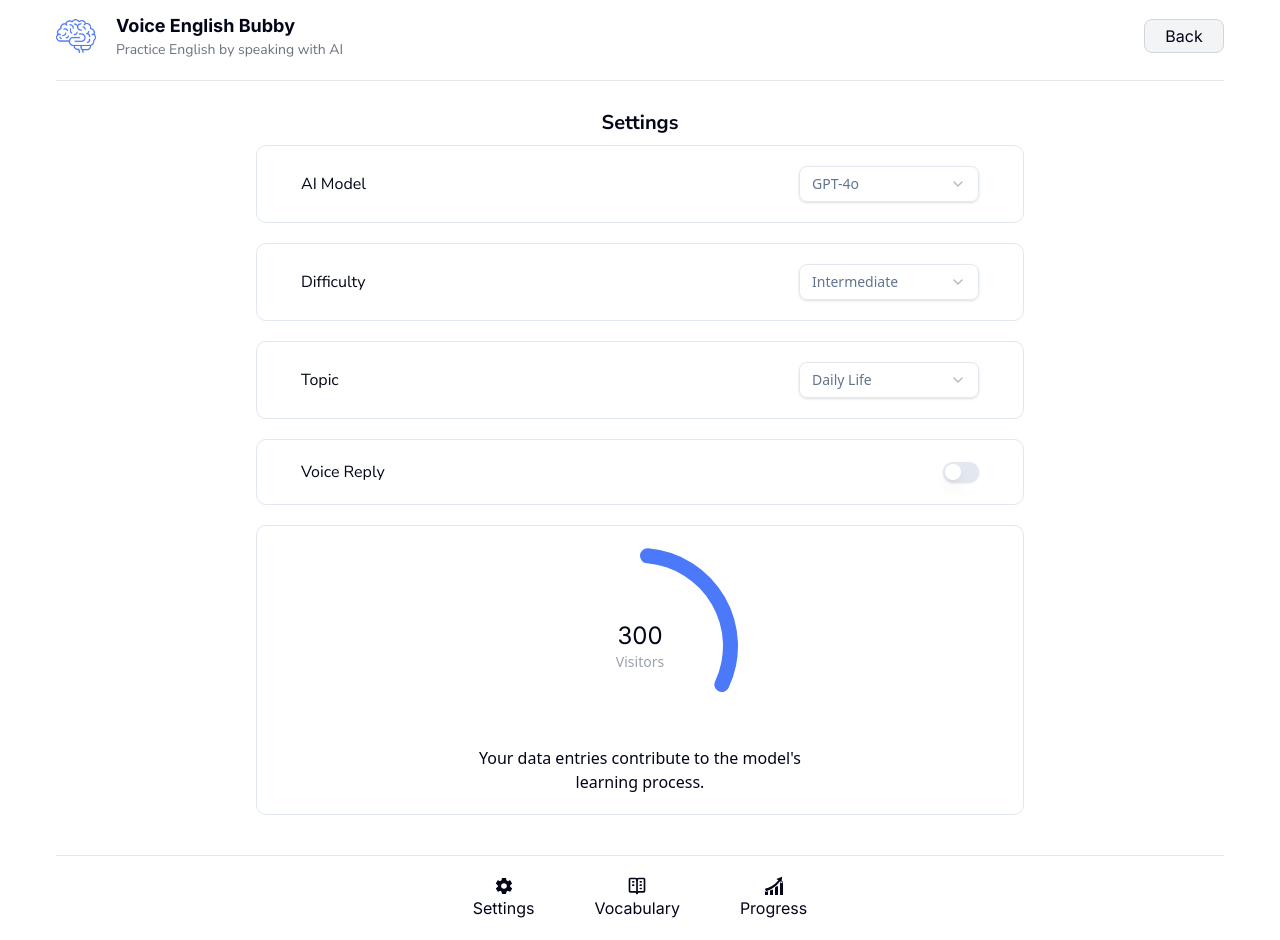
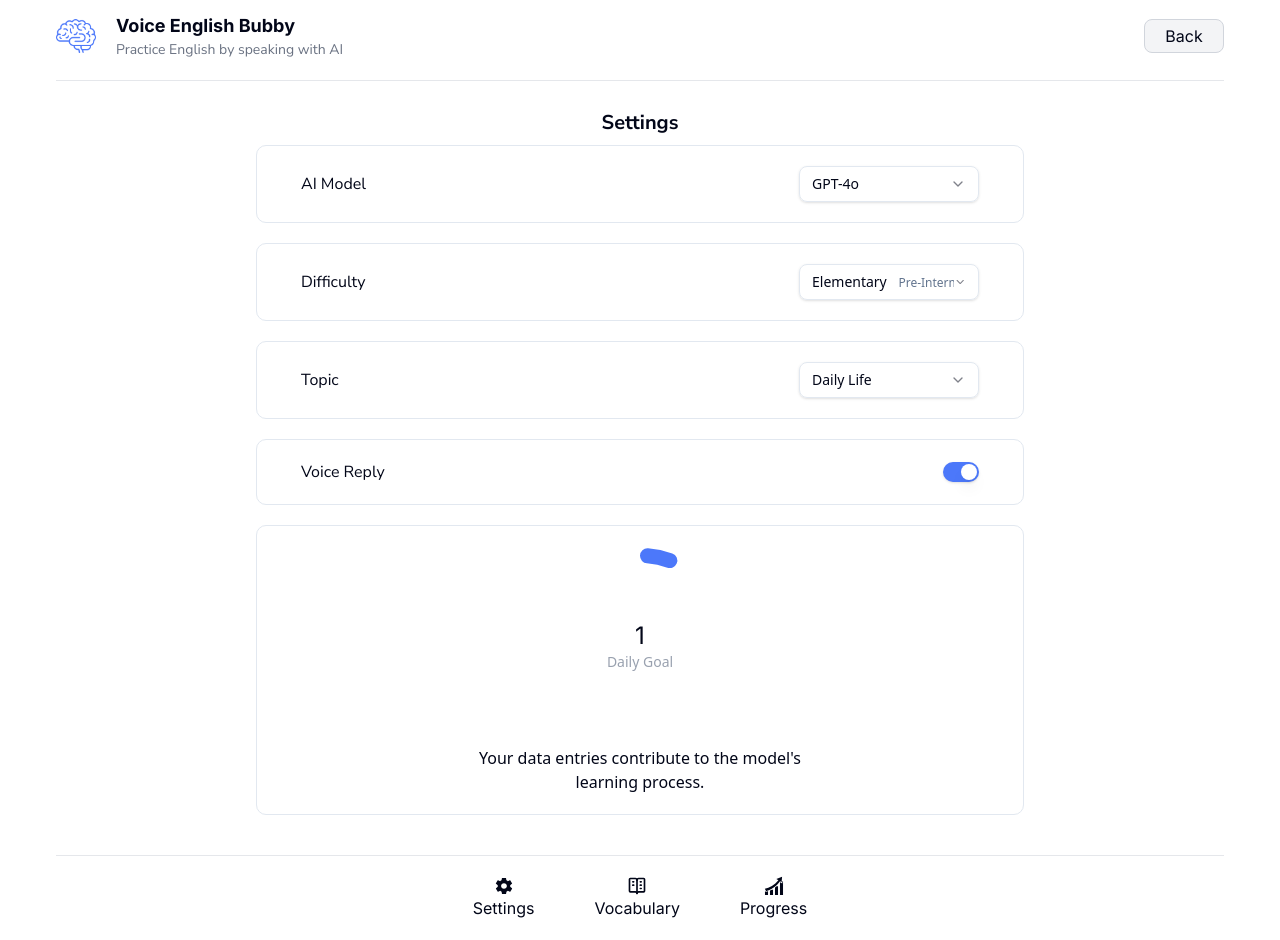
Before and after one commit to AtakanAkin1/voice-english-bubby, a Next.js app: page /settings in a window 1280 px wide. Built offline with nearby package versions, Linux system fonts and the light colour scheme.

Commit message:
Add settingsStore.ts using Zustand for state management

```diff
--- a/app/settings/page.tsx
+++ b/app/settings/page.tsx
@@ -1,10 +1,10 @@
+"use client"
 import React from 'react';
 import {
     Select,
     SelectContent,
     SelectGroup,
     SelectItem,
-    SelectLabel,
     SelectTrigger,
     SelectValue
 } from "@/components/ui/select";
@@ -14,8 +14,21 @@ import CustomBox from "@/components/boxs/CustomBox";
 import styles from "./settings.module.css";
 import { Switch } from "@/components/ui/switch";
 import CustomHeading from "@/components/headings/CustomHeading";
+import {useSettingsStore} from "@/store/settingsStore";
 
 const Settings = () => {
+    const {
+        difficulty,
+        setDifficulty,
+        aiModel,
+        setAIModel,
+        topic,
+        setTopic,
+        voiceReply,
+        setVoiceReply,
+        score
+    } = useSettingsStore();
+
     return (
         <div className="flex flex-col pb-10">
             <CustomHeading text="Settings" textDirection="justify-center" />
@@ -23,9 +36,12 @@ const Settings = () => {
                 <CustomBox>
                    <div className={styles.boxDiv}>
                        <span className="font-nunito">AI Model</span>
-                       <Select>
+                       <Select
+                           value={aiModel}
+                           onValueChange={setAIModel}
+                       >
                            <SelectTrigger className="w-[180px]">
-                               <SelectValue placeholder="GPT-4o" />
+                               <SelectValue/>
                            </SelectTrigger>
                            <SelectContent>
                                <SelectGroup>
@@ -48,9 +64,12 @@ const Settings = () => {
                 <CustomBox>
                     <div className={styles.boxDiv}>
                         <span className="font-nunito">Difficulty</span>
-                        <Select>
+                        <Select
+                            value={difficulty}
+                            onValueChange={(value) => setDifficulty(value)}
+                        >
                             <SelectTrigger className="w-[180px]">
-                                <SelectValue placeholder="Intermediate" />
+                                <SelectValue/>
                             </SelectTrigger>
 
                             <SelectContent>
@@ -85,9 +104,12 @@ const Settings = () => {
                 <CustomBox>
                     <div className={styles.boxDiv}>
                         <span className="font-nunito">Topic</span>
-                        <Select>
+                        <Select
+                            value={topic}
+                            onValueChange={setTopic}
+                        >
                             <SelectTrigger className="w-[180px]">
-                                <SelectValue placeholder="Daily Life" />
+                                <SelectValue/>
                             </SelectTrigger>
                             <SelectContent>
                                 <SelectGroup>
@@ -110,19 +132,20 @@ const Settings = () => {
                 <CustomBox>
                     <div className={styles.boxDiv}>
                         <span className="font-nunito">Voice Reply</span>
-                        <Switch />
+                        <Switch
+                            checked={voiceReply}
+                            onCheckedChange={(checked) => setVoiceReply(checked)}
+                        />
                     </div>
                 </CustomBox>
                 <CustomBox>
-                   <div className="">
-                       <RadialProgress value={300} max={900}/>
-
+                   <div>
+                       <RadialProgress value={score} max={15} description={"Daily Goal"}/>
                        <div className="text-center">
                            Your data entries contribute to the model's <br/>learning process.
                        </div>
                    </div>
                 </CustomBox>
-
             </div>
         </div>
     );
--- a/components/ui/radial-progress.tsx
+++ b/components/ui/radial-progress.tsx
@@ -2,13 +2,12 @@
 
 import { RadialBarChart, RadialBar, PolarAngleAxis } from "recharts"
 
-export function RadialProgress({
-                                   value,
-                                   max = 100,
-                               }: {
-    value: number
-    max?: number
-}) {
+export function RadialProgress({value,max = 100, description}:
+    {
+        value: number
+        max?: number
+        description: string
+    }) {
     const percent = (value / max) * 100
 
     const data = [
@@ -39,7 +38,7 @@ export function RadialProgress({
 
             <div className="absolute flex flex-col items-center">
                 <span className="font-inter text-2xl">{value}</span>
-                <span className="text-sm text-gray-400">Visitors</span>
+                <span className="text-sm text-gray-400">{description}</span>
             </div>
         </div>
     )
--- a/package.json
+++ b/package.json
@@ -26,7 +26,8 @@
     "recharts": "^3.5.1",
     "tailwind-merge": "^3.4.0",
     "tailwindcss-animate": "^1.0.7",
-    "tw-animate-css": "^1.4.0"
+    "tw-animate-css": "^1.4.0",
+    "zustand": "^5.0.10"
   },
   "devDependencies": {
     "@tailwindcss/postcss": "^4",
--- /dev/null
+++ b/store/settingsStore.ts
@@ -0,0 +1,38 @@
+import { create } from "zustand";
+
+interface SettingsState {
+    difficulty: string;
+    aiModel: string;
+    topic: string;
+    voiceReply: boolean;
+    score: number;
+
+    setDifficulty: (newDifficulty: string) => void;
+    setAIModel: (newAIModel: string) => void;
+    setTopic: (newTopic: string) => void;
+    setVoiceReply: (newVoiceReply: boolean) => void;
+    setScore: (newScore: number) => void;
+}
+
+export const useSettingsStore = create<SettingsState>((set) => ({
+    difficulty: "elementary",
+    aiModel: "gpt-4o",
+    topic: "dailyLife",
+    voiceReply: true,
+    score: 1,
+
+    setDifficulty: (newDifficulty) =>
+        set({ difficulty: newDifficulty }),
+
+    setAIModel: (newAIModel) =>
+        set({ aiModel: newAIModel }),
+
+    setTopic: (newTopic) =>
+        set({ topic: newTopic }),
+
+    setVoiceReply: (newVoiceReply) =>
+        set({ voiceReply: newVoiceReply }),
+
+    setScore: (newScore) =>
+        set({ score: newScore }),
+}));
```
Also changed, not shown: 1 other file (tests, documents, lock files or other folders).
